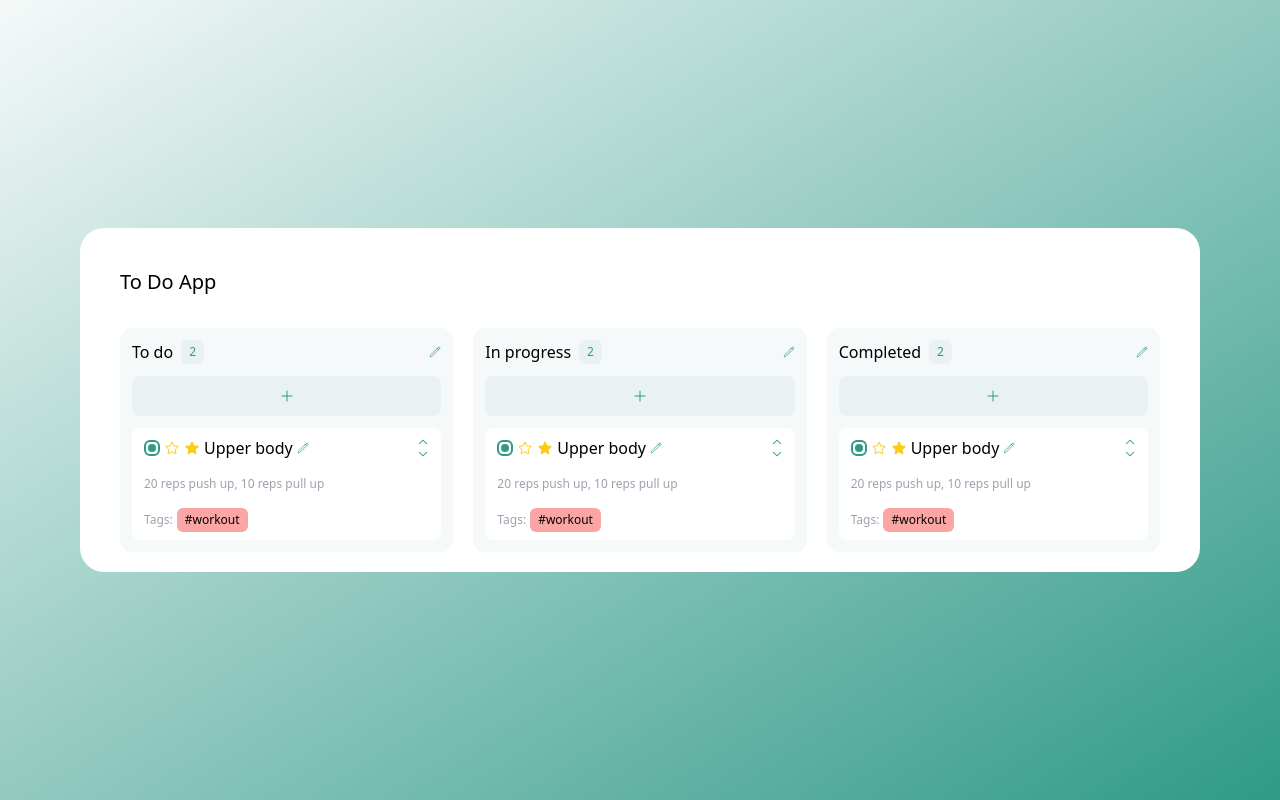
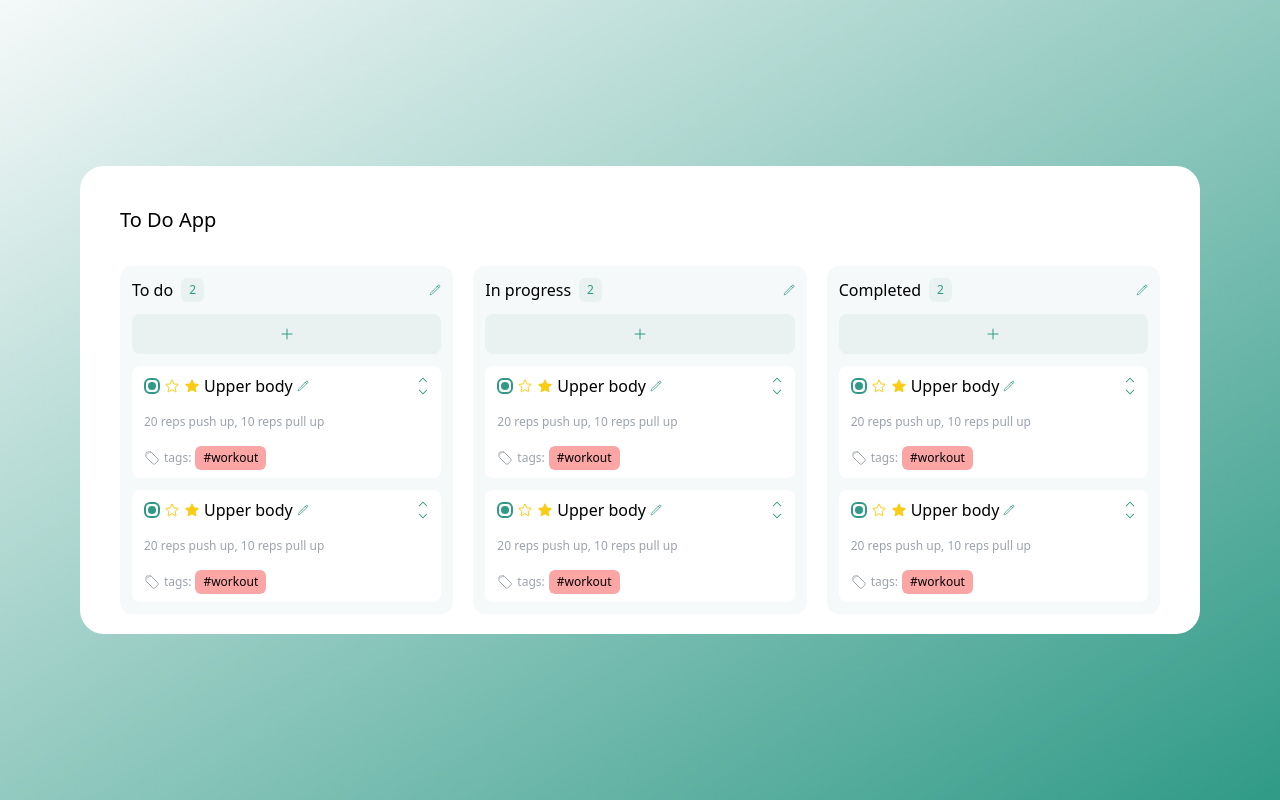
Before and after one commit to cuongcode/todo-app, a React (Create React App) app: page / in a window 1280 px wide. Built offline with nearby package versions, Linux system fonts and the light colour scheme.

Commit message:
Split to components

```diff
--- a/src/App.tsx
+++ b/src/App.tsx
@@ -1,6 +1,6 @@
 import './App.css';
 import  { ChevronDownIcon, ChevronUpIcon , PlusIcon } from '@heroicons/react/24/solid'
-import  { PencilIcon} from '@heroicons/react/24/outline'
+import  { PencilIcon, TagIcon} from '@heroicons/react/24/outline'
 
 function App() {
   return (
@@ -32,44 +32,123 @@ const StatusColumn = ({status}:{status:any}) => {
           <div>{status}</div>
           <div className='bg-[#e9f2f1] py-1 px-2 rounded-md text-[#309a87] text-xs'>2</div>
         </div>
-        <button><PencilIcon className='w-3 text-[#309a87]'/></button>
+        <PencilEditButton />
       </div>
-      <button className='flex bg-[#e9f2f1] rounded-lg text-[#309a87] p-3 justify-center' ><PlusIcon className='w-4' /></button>
 
+      <AddTaskButton />
+
+      <div className='flex flex-col space-y-3'>
+        <TaskCard />
+        <TaskCard />
+      </div>
+    </div>
+  );
+};
+
+const SelectButton = () => {
+  return (
+    <>
+      <button>
+        <div className='flex border-2 rounded-md border-[#309a87] w-4 h-4 justify-center items-center'>
+          <div className='bg-[#309a87] rounded-md w-2 h-2'></div>
+        </div>
+      </button>
+    </>
+  );
+};
+
+
+const TaskCard = () => {
+  return (
+    <>
       <div className='flex flex-col py-2 px-3 bg-white space-y-4 rounded-lg'>
         <div className='flex justify-between items-center text-base'>
           <div className='flex items-center space-x-1'>
-            <button>
-              <div className='flex border-2 rounded-md border-[#309a87] w-4 h-4 justify-center items-center'>
-                <div className='bg-[#309a87] rounded-md w-2 h-2'></div>
-              </div>
-            </button>
-            <button>
-              <svg xmlns="http://www.w3.org/2000/svg" fill="none" viewBox="0 0 24 24" stroke-width="1.5" stroke="currentColor" className="w-4 text-yellow-400">
-                <path stroke-linecap="round" stroke-linejoin="round" d="M11.48 3.499a.562.562 0 011.04 0l2.125 5.111a.563.563 0 00.475.345l5.518.442c.499.04.701.663.321.988l-4.204 3.602a.563.563 0 00-.182.557l1.285 5.385a.562.562 0 01-.84.61l-4.725-2.885a.563.563 0 00-.586 0L6.982 20.54a.562.562 0 01-.84-.61l1.285-5.386a.562.562 0 00-.182-.557l-4.204-3.602a.563.563 0 01.321-.988l5.518-.442a.563.563 0 00.475-.345L11.48 3.5z" />
-              </svg>
-            </button>
-            <button>
-              <svg xmlns="http://www.w3.org/2000/svg" viewBox="0 0 24 24" fill="currentColor" className="w-4 text-yellow-400">
-                <path fill-rule="evenodd" d="M10.788 3.21c.448-1.077 1.976-1.077 2.424 0l2.082 5.007 5.404.433c1.164.093 1.636 1.545.749 2.305l-4.117 3.527 1.257 5.273c.271 1.136-.964 2.033-1.96 1.425L12 18.354 7.373 21.18c-.996.608-2.231-.29-1.96-1.425l1.257-5.273-4.117-3.527c-.887-.76-.415-2.212.749-2.305l5.404-.433 2.082-5.006z" clip-rule="evenodd" />
-              </svg>
-            </button>
+            <SelectButton/>
+            <OutlineStarButton/>
+            <SolidStarButton/>
             <div>Upper body</div>
-            <button><PencilIcon className='w-3 text-[#309a87]'/></button>
+            <PencilEditButton/>
           </div>
-          <div className='flex flex-col text-[#309a87]'>
-            <button><ChevronUpIcon className='w-3'/></button>
-            <button><ChevronDownIcon className='w-3'/></button>
+          <div className='flex flex-col'>
+            <ChevronUpButton />
+            <ChevronDownButton />
           </div>
         </div>
         <div className='text-xs text-gray-400'>20 reps push up, 10 reps pull up</div>
         <div className='flex space-x-1'>
-          {/* <button><TagIcon className='w-4'/></button> */}
-          <button className='text-xs text-gray-400'>Tags:</button>
+          <TagButton />
           <div className='bg-red-300 w-fit text-xs py-1 px-2 rounded-md'>#workout</div>
         </div>
       </div>
-
-    </div>
+    </>
   );
 };
+
+const OutlineStarButton = () => {
+  return (
+    <>
+      <button>
+        <svg xmlns="http://www.w3.org/2000/svg" fill="none" viewBox="0 0 24 24" stroke-width="1.5" stroke="currentColor" className="w-4 text-yellow-400">
+           <path stroke-linecap="round" stroke-linejoin="round" d="M11.48 3.499a.562.562 0 011.04 0l2.125 5.111a.563.563 0 00.475.345l5.518.442c.499.04.701.663.321.988l-4.204 3.602a.563.563 0 00-.182.557l1.285 5.385a.562.562 0 01-.84.61l-4.725-2.885a.563.563 0 00-.586 0L6.982 20.54a.562.562 0 01-.84-.61l1.285-5.386a.562.562 0 00-.182-.557l-4.204-3.602a.563.563 0 01.321-.988l5.518-.442a.563.563 0 00.475-.345L11.48 3.5z" />
+        </svg>
+      </button>
+    </>
+  );
+};
+
+
+const SolidStarButton = () => {
+  return (
+    <>
+      <button>
+        <svg xmlns="http://www.w3.org/2000/svg" viewBox="0 0 24 24" fill="currentColor" className="w-4 text-yellow-400">
+           <path fill-rule="evenodd" d="M10.788 3.21c.448-1.077 1.976-1.077 2.424 0l2.082 5.007 5.404.433c1.164.093 1.636 1.545.749 2.305l-4.117 3.527 1.257 5.273c.271 1.136-.964 2.033-1.96 1.425L12 18.354 7.373 21.18c-.996.608-2.231-.29-1.96-1.425l1.257-5.273-4.117-3.527c-.887-.76-.415-2.212.749-2.305l5.404-.433 2.082-5.006z" clip-rule="evenodd" />
+        </svg>
+      </button>
+    </>
+  );
+};
+
+
+const PencilEditButton = () => {
+  return (
+    <>
+      <button><PencilIcon className='w-3 text-[#309a87]'/></button>
+    </>
+  );
+};
+
+const ChevronUpButton = () => {
+  return (
+    <>
+      <button><ChevronUpIcon className='w-3 text-[#309a87]'/></button>
+    </>
+  );
+};
+
+
+const ChevronDownButton = () => {
+  return (
+    <>
+      <button><ChevronDownIcon className='w-3 text-[#309a87]'/></button>
+    </>
+  );
+};
+
+const TagButton = () => {
+  return (
+    <>
+      <button className='flex text-xs text-gray-400 items-center'><span><TagIcon className='w-4 mr-1'/></span>tags:</button>
+    </>
+  );
+};
+
+
+const AddTaskButton = () => {
+  return (
+    <>
+      <button className='flex bg-[#e9f2f1] rounded-lg text-[#309a87] p-3 justify-center' ><PlusIcon className='w-4' /></button>
+    </>
+  );
+};
```
